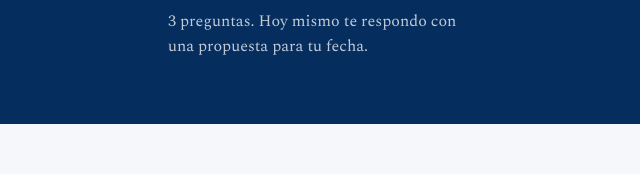
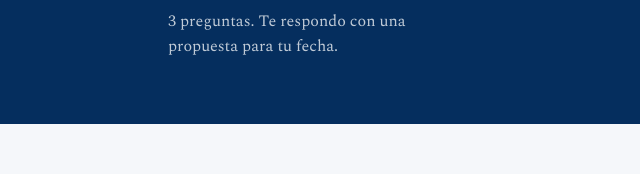
Before and after one commit to fedechl/a-primera-vista, a plain HTML site: page kit/index.html in a window 1280 px wide. Shown: the part 495-669 px from the top of the page, 152-792 px from the left. Drawn offline with nearby package versions, Linux system fonts and the light colour scheme; a script that the page names is missing.

Commit message:
/kit: sin promesa de velocidad («Hoy mismo»)
Co-Authored-By: Claude Opus 5.5 <noreply@anthropic.com>
Claude-Session: https://claude.ai/code/session_01Ea6JmVLyXktu9tkGqyck2m

```diff
--- a/kit/index.html
+++ b/kit/index.html
@@ -134,7 +134,7 @@
 
     <div class="accion">
       <a class="boton" href="https://forms.gle/92ibjK9bqBvCEAfe8" target="_blank" rel="noopener">Contame de tu audición</a>
-      <p class="detalle">3 preguntas. Hoy mismo te respondo con una propuesta para tu fecha.</p>
+      <p class="detalle">3 preguntas. Te respondo con una propuesta para tu fecha.</p>
     </div>
   </div>
 </header>
```
